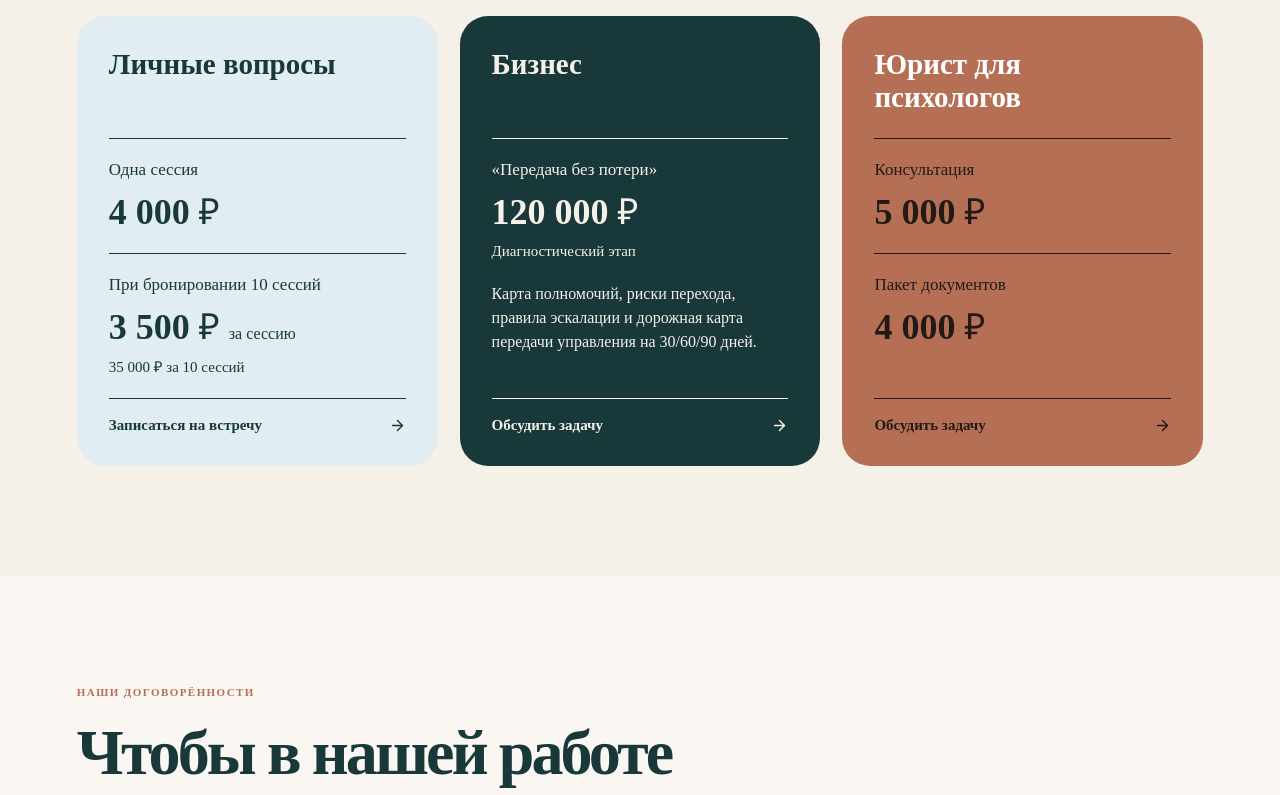
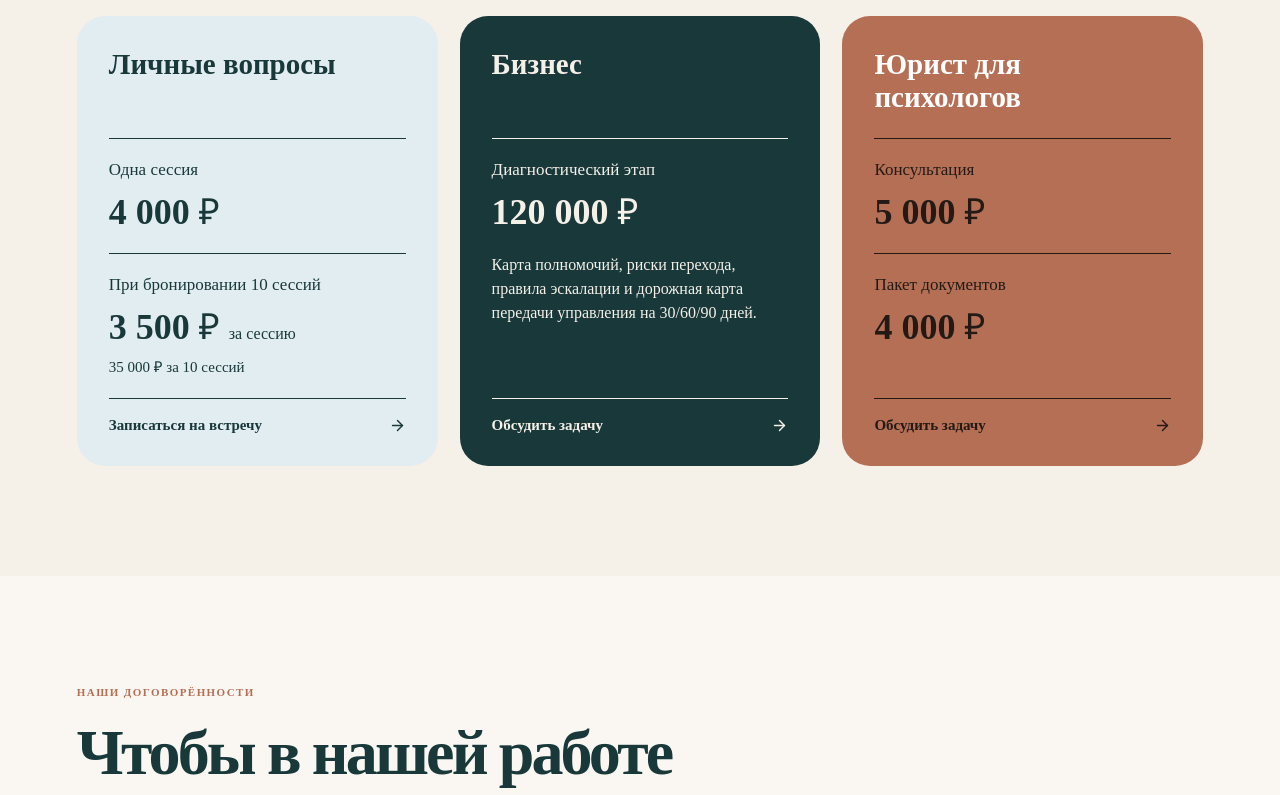
Before and after one commit to bashxp/borzenkova-site, a React (Vite) app: page / in a window 1280 px wide. Shown: the part 8240-9035 px from the top of the page. Built offline with nearby package versions, Linux system fonts and the light colour scheme.

Commit message:
Убрано название Передача без потери из стоимости услуг

```diff
--- a/src/main.tsx
+++ b/src/main.tsx
@@ -77,7 +77,7 @@ function Home(){return <><div id="top"/><section className="hero"><Header/><div
 <div className="sectionHead"><p className="eyebrow">СТОИМОСТЬ УСЛУГ</p><h2>Форматы и стоимость</h2></div>
 <div className="pricingGrid">
 <article className="pricingCard pricingPersonal"><h3>Личные вопросы</h3><dl className="pricingOptions"><div><dt>Одна сессия</dt><dd>4 000 ₽</dd></div><div><dt>При бронировании 10 сессий</dt><dd>3 500 ₽ <span>за сессию</span></dd><dd className="pricingNote">35 000 ₽ за 10 сессий</dd></div></dl><a className="pricingCta" href="#contact">Записаться на встречу <ArrowRight size={17}/></a></article>
-<article className="pricingCard pricingBusiness"><h3>Бизнес</h3><dl className="pricingOptions"><div><dt>«Передача без потери»</dt><dd>120 000 ₽</dd><dd className="pricingNote">Диагностический этап</dd></div></dl><p className="pricingDetails">Карта полномочий, риски перехода, правила эскалации и дорожная карта передачи управления на 30/60/90 дней.</p><a className="pricingCta" href="#contact">Обсудить задачу <ArrowRight size={17}/></a></article>
+<article className="pricingCard pricingBusiness"><h3>Бизнес</h3><dl className="pricingOptions"><div><dt>Диагностический этап</dt><dd>120 000 ₽</dd></div></dl><p className="pricingDetails">Карта полномочий, риски перехода, правила эскалации и дорожная карта передачи управления на 30/60/90 дней.</p><a className="pricingCta" href="#contact">Обсудить задачу <ArrowRight size={17}/></a></article>
 <article className="pricingCard pricingLegal"><h3>Юрист для психологов</h3><dl className="pricingOptions"><div><dt>Консультация</dt><dd>5 000 ₽</dd></div><div><dt>Пакет документов</dt><dd>4 000 ₽</dd></div></dl><a className="pricingCta" href="#contact">Обсудить задачу <ArrowRight size={17}/></a></article>
 </div></section>
 <section className="agreements" id="agreements"><div className="sectionHead"><p className="eyebrow">НАШИ ДОГОВОРЁННОСТИ</p><h2>Чтобы в нашей работе<br/><em>было всё понятно</em></h2><p>До начала встреч мы заранее обсуждаем формат работы и одинаково понимаем её границы.</p></div><div className="agreementGrid"><article><span>01</span><h3>Конфиденциальность</h3><p>Содержание встречи и полученная информация остаются строго между нами.</p></article><article><span>02</span><h3>Время встречи</h3><p>Мы заранее согласовываем продолжительность, место или способ связи и бережно относимся ко времени друг друга.</p></article><article><span>03</span><h3>Отмена и перенос</h3><p>Порядок отмены, переноса и оплаты пропущенной встречи будет прямо указан в договоре.</p></article><article><span>04</span><h3>Связь между встречами</h3><p>Мы заранее договариваемся, по каким вопросам и каким способом можно связаться вне назначенного времени.</p></article><article><span>05</span><h3>Честный разговор</h3><p>Вы можете говорить, если формат, темп или направление работы вам не подходят. Это важная часть совместной работы.</p></article><article><span>06</span><h3>Ясные границы помощи</h3><p>Если вопрос требует врача или другого специалиста, я скажу об этом прямо и предложу подходящий следующий шаг.</p></article></div><p className="draftNote">Проект раздела. Окончательные условия будут утверждены вместе с договором.</p></section>
```
